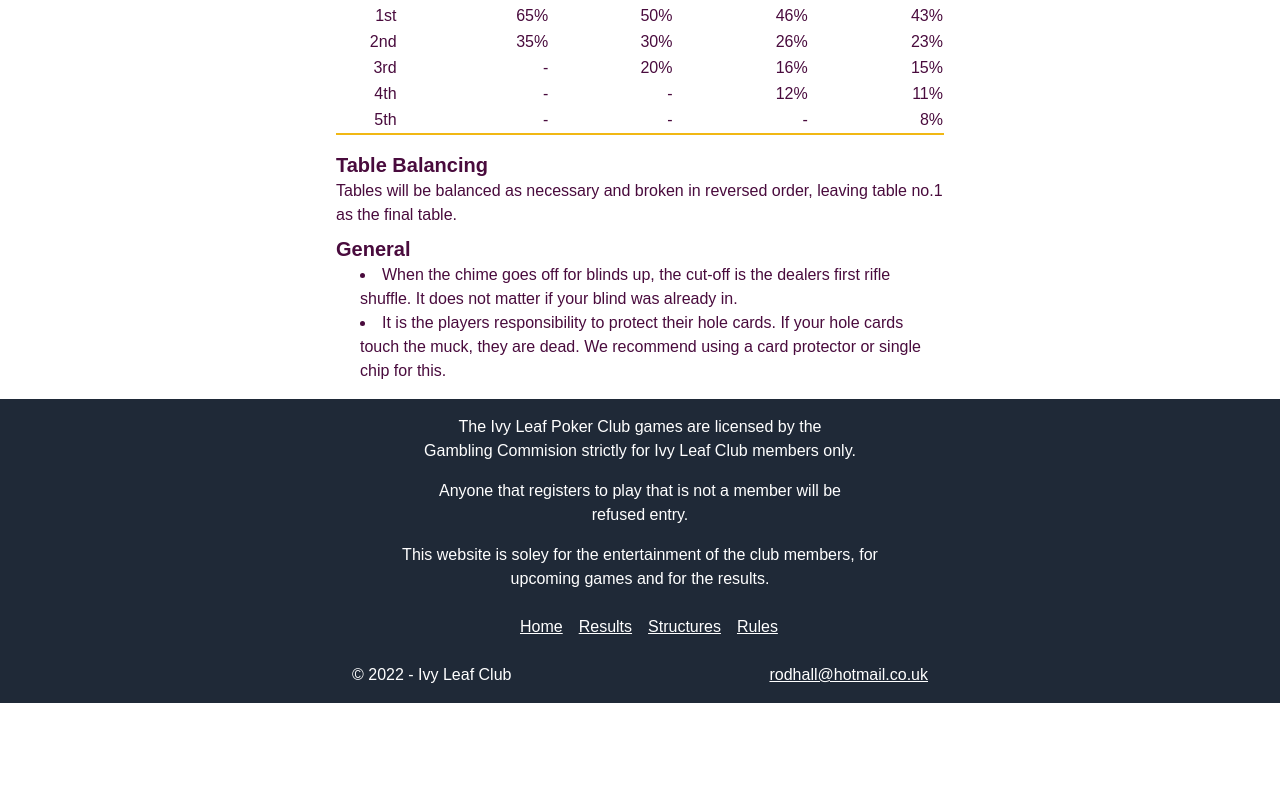
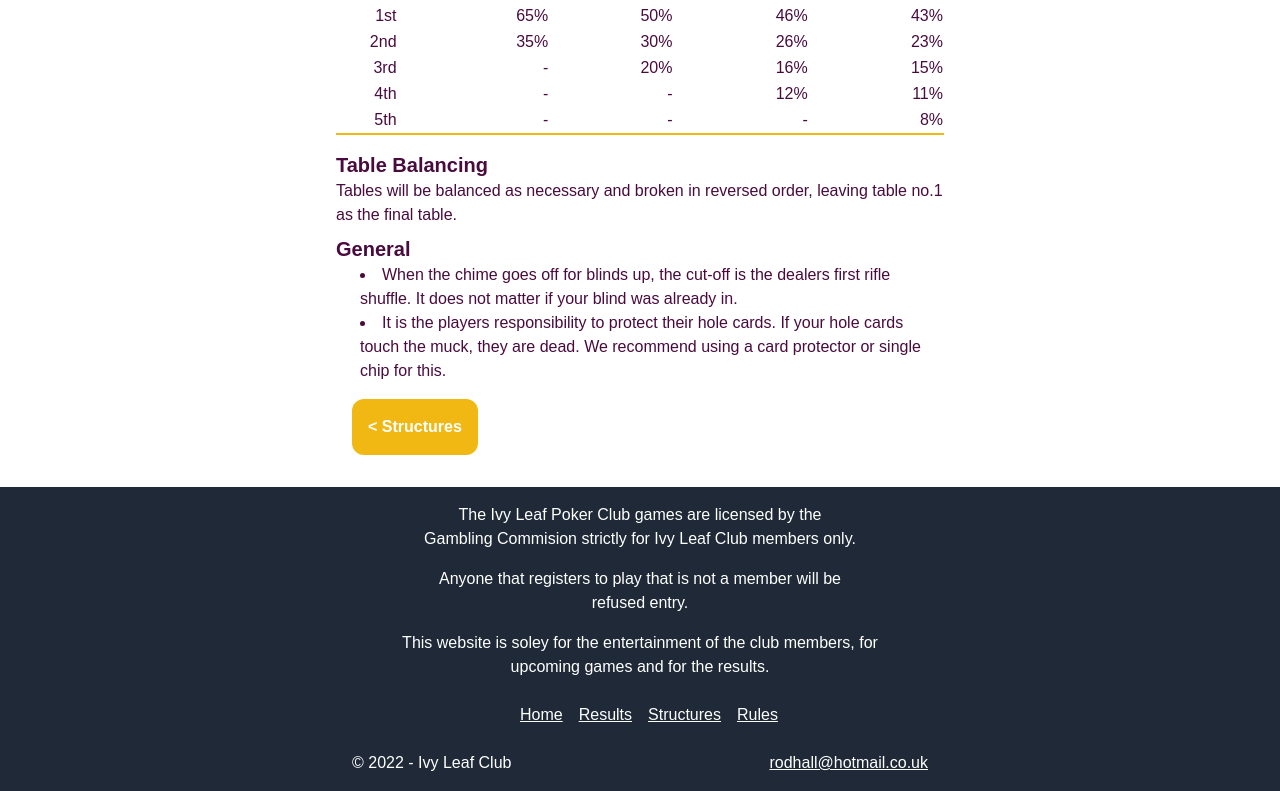
Before and after one commit to rodhall85/poker-club, a Next.js app: page /rules in a window 1280 px wide. Shown: the part 989-1780 px from the top of the page. Before the commit the page ends 1692 px from the top, so only its background shows below. Built offline with nearby package versions, Linux system fonts and the light colour scheme.

Commit message:
Page navigation links

```diff
--- /dev/null
+++ b/components/Button.js
@@ -0,0 +1,16 @@
+import React from 'react';
+import Link from 'next/link';
+
+const Button = ({text, link, right}) => {
+    const buttonText = right ? text + " >" : "< " + text;
+
+    return (
+        <button className="bg-secondary hover:bg-primary text-white font-bold rounded-xl p-4 float-right">
+            <Link href={link}>
+                <a className="text-white">{buttonText}</a>
+            </Link>
+        </button>
+    );
+};
+
+export default Button;
--- a/lib/tournaments.js
+++ b/lib/tournaments.js
@@ -29,7 +29,7 @@ const getStructures = async () => {
             levels: levels.map(level => level.fields),
         };
     });
-    console.log('ss', structuresByName);
+
     return {
         structures: structuresByName,
     };
--- a/pages/index.js
+++ b/pages/index.js
@@ -1,5 +1,6 @@
 import Image from 'next/image';
 
+import Button from '../components/Button';
 import { getTournaments } from '../lib/tournaments';
 
 export async function getStaticProps() {
@@ -91,6 +92,11 @@ export default function Home({ tournaments: { tournaments } }) {
             </div>
           );
         })}
+
+        <div className="flex p-4">
+            <div className='flex-1'></div>
+            <Button text="Structures" link="/structures" right />
+        </div>
       </main>
     </div>
   )
--- /dev/null
+++ b/pages/results.js
@@ -0,0 +1,11 @@
+import React from 'react';
+
+const Results = () => {
+    return (
+        <div className="w-6/12 mx-auto h-[400px]">
+            <h2 className="font-xl font-bold uppercase p-20">Coming soon!</h2>
+        </div>
+    );
+};
+
+export default Results;
--- a/pages/rules.js
+++ b/pages/rules.js
@@ -1,4 +1,6 @@
 import React from "react";
+
+import Button from '../components/Button';
 
 const RuleHeading = ({ children }) => {
     return (
@@ -123,6 +125,9 @@ const rules = () => {
         <RuleDetails>When the chime goes off for blinds up, the cut-off is the dealers first rifle shuffle. It does not matter if your blind was already in.</RuleDetails>
         <RuleDetails>It is the players responsibility to protect their hole cards. If your hole cards touch the muck, they are dead. We recommend using a card protector or single chip for this.</RuleDetails>
 
+        <div className="flex p-4">
+            <Button text="Structures" link="structures" />
+        </div>
       </main>
     </div>
   );
--- a/pages/structures.js
+++ b/pages/structures.js
@@ -1,11 +1,10 @@
 import { useState } from 'react';
+import { Tab } from '@headlessui/react'
 
 import { getStructures } from "../lib/tournaments";
-
-import { Tab } from '@headlessui/react'
+import Button from '../components/Button';
 
 const StructureTabs = ({ structures }) => {
-    console.log('ey', structures)
     return (
         <Tab.Group>
             <Tab.List className="w-full flex mx-auto border bg-gradient-to-r from-primary to-secondary rounded-3xl my-4">
@@ -37,7 +36,6 @@ const StructureTabs = ({ structures }) => {
                             {levels && levels
                                 .filter(level => level.name === name)
                                 .map(({ level, smallBlind, bigBlind, bigBlindAnte, minutes, breakMinutes }, index) => {
-                                    console.log('levels', levels, breakMinutes);
                                     return (
                                         <>
                                             <div key={`structure-${index}`} className="flex text-right">
@@ -73,13 +71,16 @@ export async function getStaticProps() {
 };
 
 const Structures = ({ structures: { structures } }) => {
-    const [selectedStructure, setSelectedStructure] = useState(structures[0]);
-    console.log('ff', structures);
     return (
         <div>
             <main className="mx-auto w-11/12 sm:w-9/12 lg:w-7/12 xl:w-6/12 px-4 mt-4">
                 <h2 className="text-2xl font-bold">Tournament Structures</h2>
                 <StructureTabs structures={structures} />
+                <div className="flex p-4">
+                    <Button text="Home" link="/" />
+                    <div className='flex-1'></div>
+                    <Button text="Rules" link="rules" right />
+                </div>
             </main>
         </div>
     );
```
